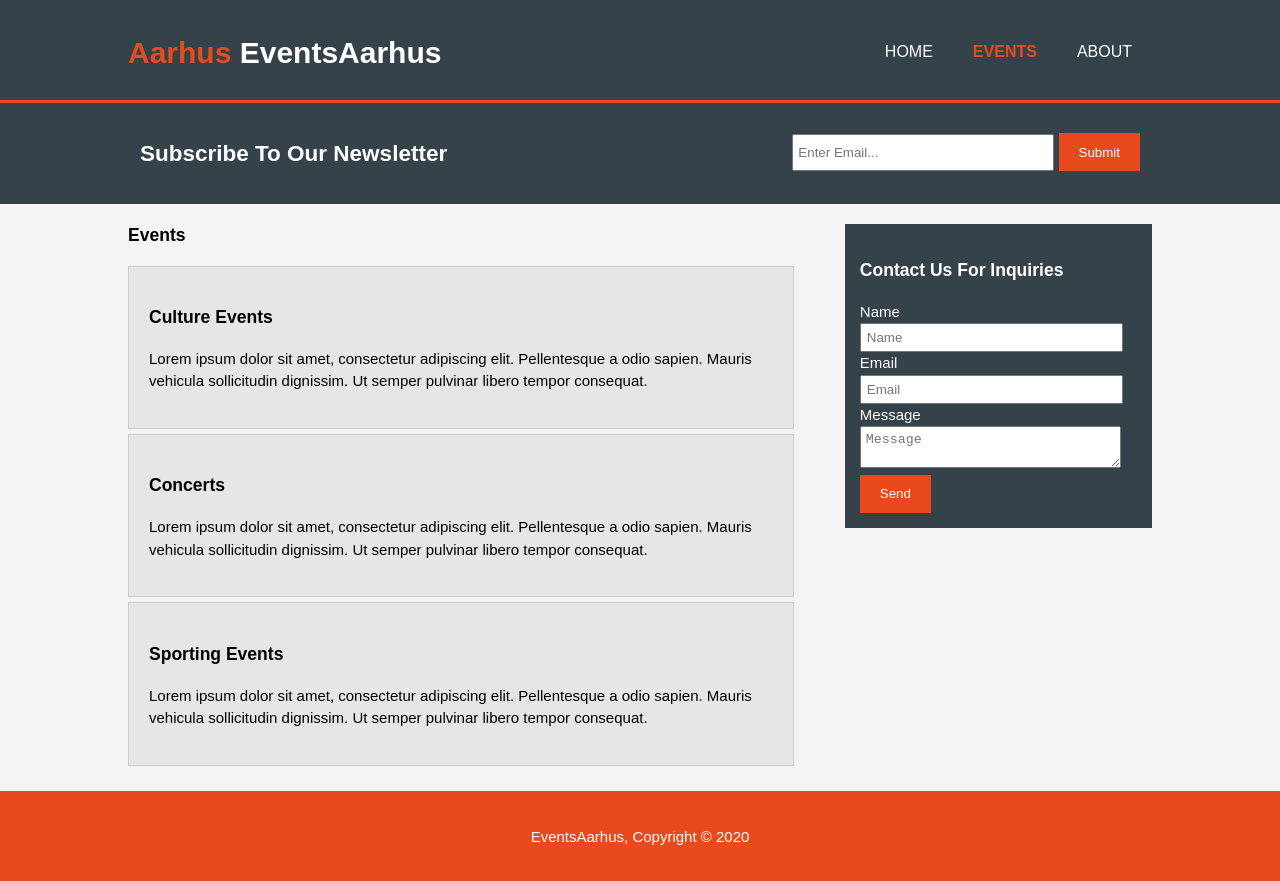
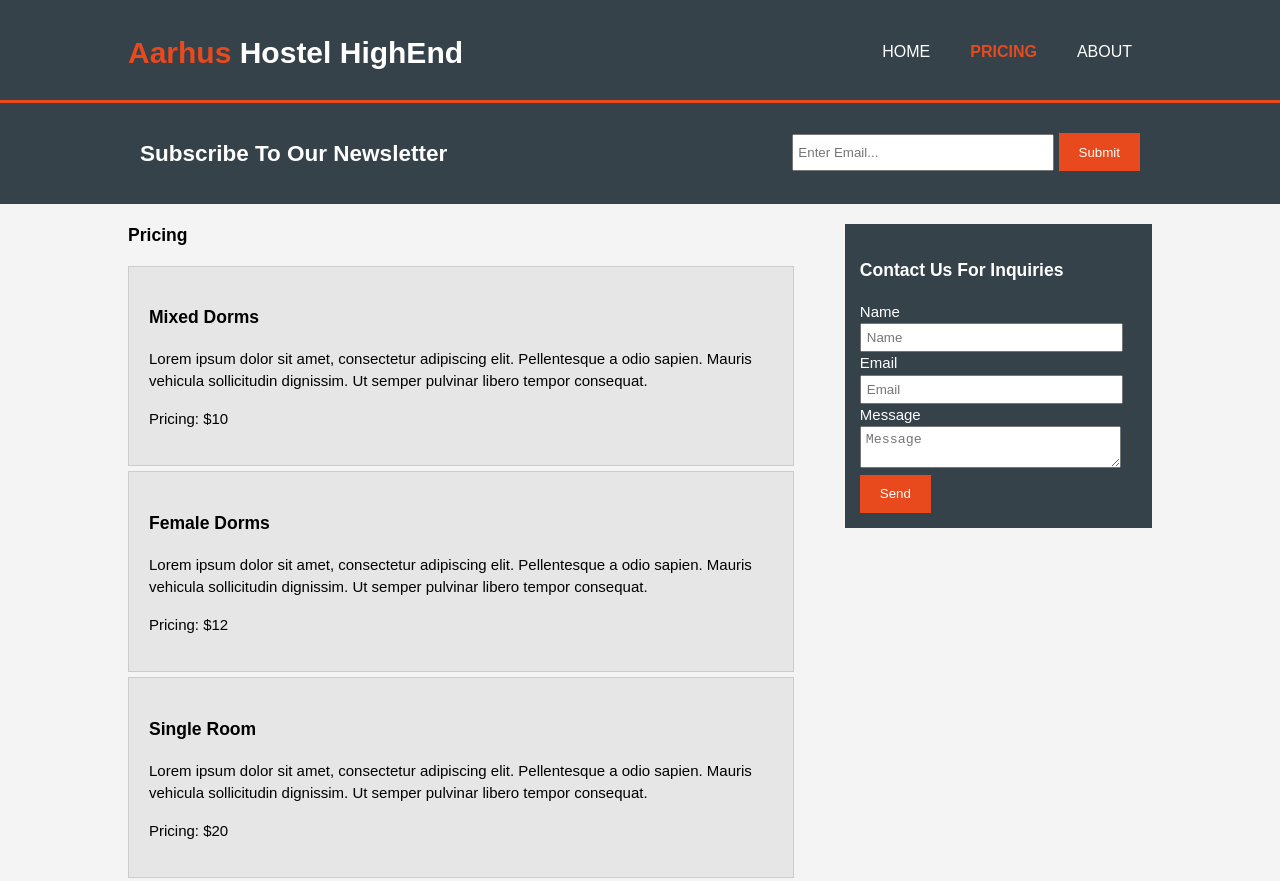
Before and after one commit to atlipallp/highend, a plain HTML site: page pricing.html in a window 1280 px wide. Shown: the top 881 px of the page. Drawn offline with Linux system fonts and the light colour scheme.

Commit message:
Descriptions made clear

```diff
--- a/css/style.css
+++ b/css/style.css
@@ -100,6 +100,7 @@ header a:hover{
     font-size: 20px;
 }
 
+/* Newsletter */
 #newsletter{
     padding:15px;
     color: #ffffff;
@@ -148,14 +149,15 @@ aside#sidebar .inquiries input, aside#sidebar .inquiries textarea{
     width:90%;
     padding:5px;
   }
+
 /* Main-col */
 article#main-col{
     float:left;
     width: 65%;
 }
 
-/* Events */
-ul#events li{
+/* Pricing */
+ul#pricing li{
     list-style: none;
     padding: 20px;
     border: #cccccc solid 1px;
--- a/events.html
+++ b/pricing.html
@@ -5,19 +5,19 @@
     <meta name="viewport" content="width=device-width, initial-scale=1.0">
     <meta name="description" content="Hobby project, a made up hostel">
     <meta name="author" content="Atli Pall Petursson">
-    <title>EventsAarhus | About</title>
+    <title>HighEnd | About</title>
     <link rel="stylesheet" href="./css/style.css">
 </head>
 <body>
     <header>
         <div class="container">
             <div id="branding">
-                <h1><span class="highlight">Aarhus </span>EventsAarhus</h1>
+                <h1><span class="highlight">Aarhus </span>Hostel HighEnd</h1>
             </div>
             <nav>
                 <ul>
                     <li><a href="index.html">Home</a></li>
-                    <li class="current"><a href="events.html">events</a></li>
+                    <li class="current"><a href="pricing.html">Pricing</a></li>
                     <li><a href="about.html">About</a></li>
                 </ul>
             </nav>
@@ -37,19 +37,22 @@
     <section id="main">
         <div class="container">
             <article id="main-col">
-                <h1 class="page-title">Events</h1>
-                <ul id="events">
+                <h1 class="page-title">Pricing</h1>
+                <ul id="pricing">
                     <li>
-                        <h3>Culture Events</h3>
+                        <h3>Mixed Dorms</h3>
                         <p>Lorem ipsum dolor sit amet, consectetur adipiscing elit. Pellentesque a odio sapien. Mauris vehicula sollicitudin dignissim. Ut semper pulvinar libero tempor consequat.</p>
+                        <p>Pricing: $10</p>
                     </li>
                     <li>
-                        <h3>Concerts</h3>
+                        <h3>Female Dorms</h3>
                         <p>Lorem ipsum dolor sit amet, consectetur adipiscing elit. Pellentesque a odio sapien. Mauris vehicula sollicitudin dignissim. Ut semper pulvinar libero tempor consequat.</p>
+                        <p>Pricing: $12</p>
                     </li>
                     <li>
-                        <h3>Sporting Events</h3>
+                        <h3>Single Room</h3>
                         <p>Lorem ipsum dolor sit amet, consectetur adipiscing elit. Pellentesque a odio sapien. Mauris vehicula sollicitudin dignissim. Ut semper pulvinar libero tempor consequat.</p>
+                        <p>Pricing: $20</p>
                     </li>
                 </ul>
                 </article>
```
Also changed, not shown: about.html (+3 -3 lines), index.html (+9 -9 lines).
